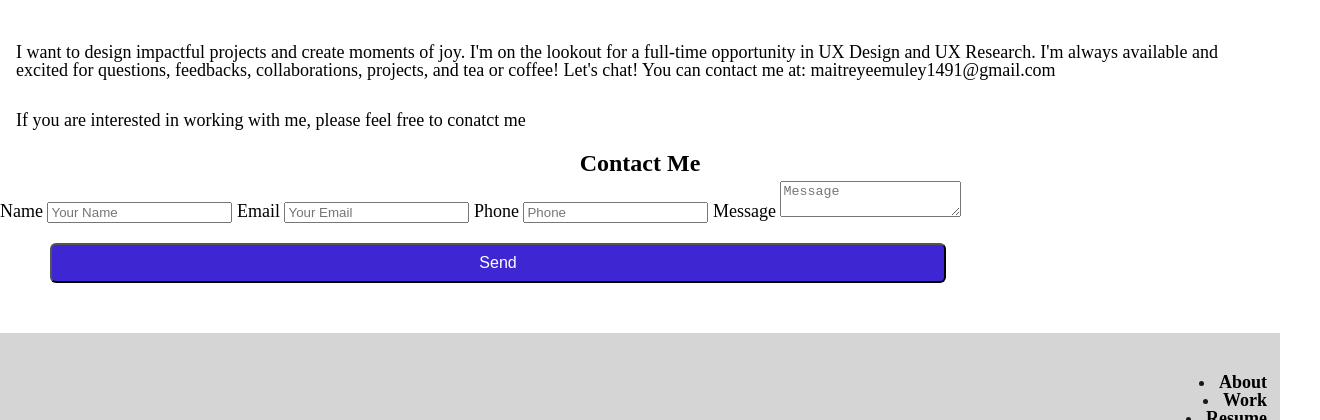
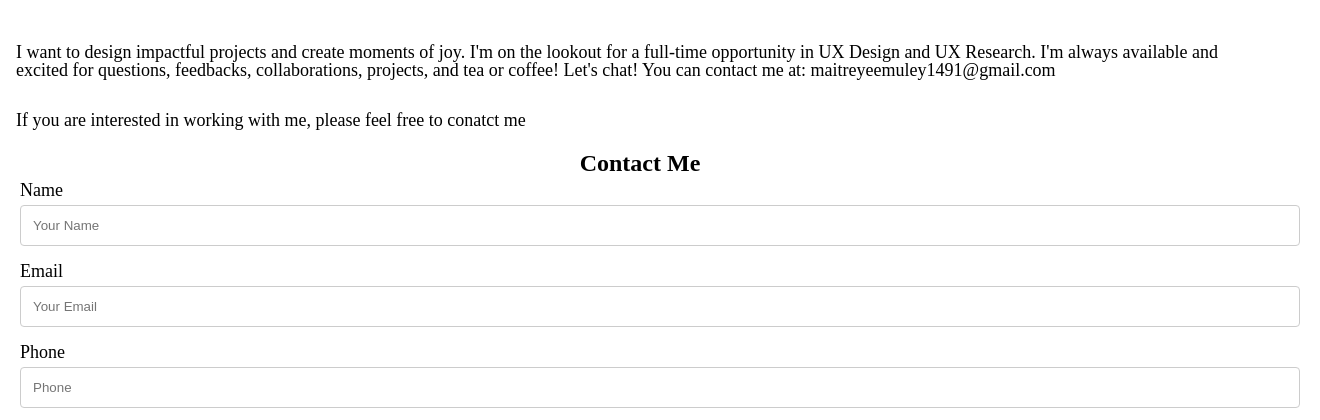
Before and after one commit to mitaliganvir/mitaliganvir.github.io, a plain HTML site: page contact.html in a window 1280 px wide. Shown: the part 344-764 px from the top of the page, 1320 px wide, since content can reach past the window. Drawn offline with Linux system fonts and the light colour scheme; files whose address does not match are found by name.

Commit message:
Update style.css

```diff
--- a/css/style.css
+++ b/css/style.css
@@ -30,10 +30,7 @@ h3 {
 p {
   padding: 16px;
 }
-.container {
-  padding-left: 150px;
-  padding-right: 150px;
-}
+
 .btn {
   width: 70%;
   height: 40px;
@@ -261,7 +258,29 @@ footer {
 #resume img {
   width: 100%;
 }
-
+/*  CONTACT */
+/*  CONTACT */
+/*  CONTACT */
+input[type=text], select, textarea {
+  width: 100%;
+  padding: 12px;
+  border: 1px solid #ccc;
+  border-radius: 4px;
+  box-sizing: border-box;
+  margin-top: 6px;
+  margin-bottom: 16px;
+  margin-left: 20px;
+  margin-right: 20px;
+  resize: vertical;
+}
+label {
+  margin-left: 20px;
+}
+.container {
+  border-radius: 5px;
+  background-color: #f2f2f2;
+  padding: 20px;
+}
 
 @media all and (min-width: 880px){
 
```
